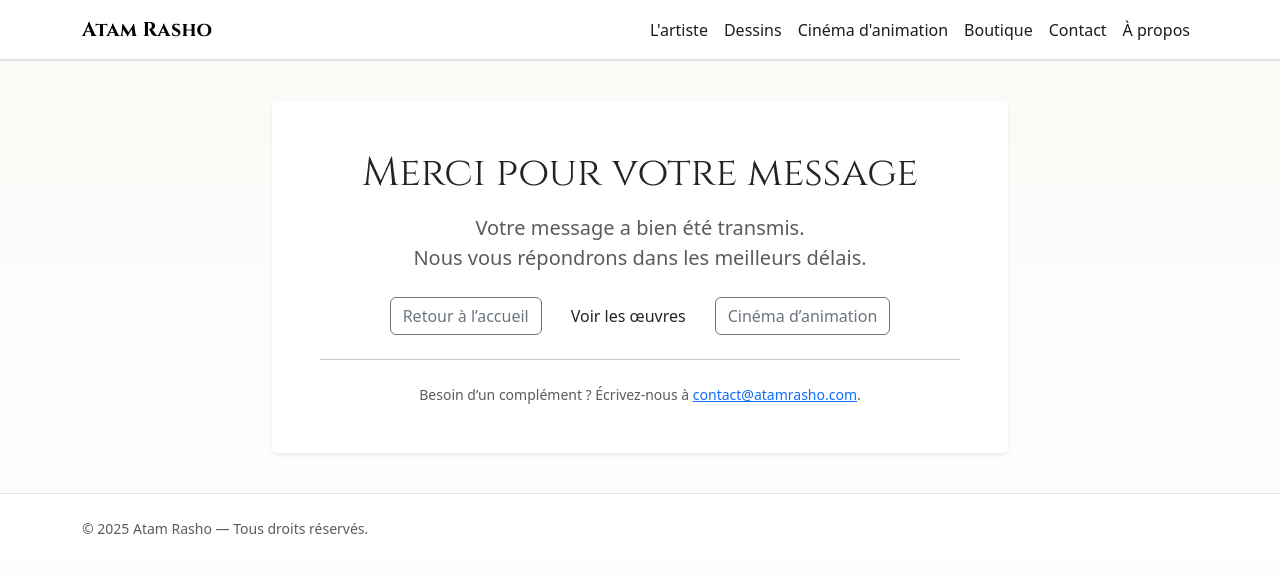
After one commit to zachov/vitrine-atamrasho, a PHP site: page /merci.php in a window 1280 px wide. The commit adds this page. Shown: the top 573 px of the page. Run offline with PHP 8.4, Linux system fonts and the light colour scheme.

Commit message:
optimisation SEO

```diff
--- a/cinema.php
+++ b/cinema.php
@@ -1,9 +1,11 @@
 <?php
+
 require_once __DIR__ . '/inc/config.php';
 $page_title = "Cinéma d’animation — Atam Rasho";
 $page_description = "Courts-métrages d’animation d’Atam Rasho : Jehanne, Voix des Soupirs, Le Fils Prodigue, La nuit sur le Mont Clair…";
 include __DIR__ . "/inc/head.php";
 include __DIR__ . "/data/cinema.php";
+$uses_video = true;
 
 /** Miniature sûre (YouTube auto, fichier local existant, sinon placeholder) */
 function resolve_thumb(array $f): string {
--- a/film.php
+++ b/film.php
@@ -1,6 +1,7 @@
 <?php
 require_once __DIR__ . '/inc/config.php';
 include __DIR__ . "/data/cinema.php";
+$uses_video = true;
 
 /** Miniature sûre (YouTube auto, fichier local existant, sinon placeholder) */
 function resolve_thumb(array $f): string {
--- a/inc/head.php
+++ b/inc/head.php
@@ -2,44 +2,122 @@
 // inc/head.php
 require_once __DIR__ . '/config.php';
 
-// Titre & meta par défaut (surchargés par page si besoin)
-if (!isset($page_title))       $page_title = $site_name . " — Site officiel";
-if (!isset($page_description)) $page_description = "Portfolio, œuvres et travaux d’animation de {$site_name}.";
+// =========================
+// Métas de page (fallbacks)
+// =========================
+$page_title       = $page_title       ?? ($site_name ?? 'Site');
+$page_description = $page_description ?? '';
+$page_og_image    = $page_og_image    ?? url('assets/img/og-default.jpg'); // 1200x630 conseillé
+$page_lang        = 'fr';
 
-$canonical = (isset($_SERVER['HTTPS']) && $_SERVER['HTTPS'] === 'on' ? 'https' : 'http')
-           . '://' . $_SERVER['HTTP_HOST'] . $_SERVER['REQUEST_URI'];
+// =========================
+// Canonical absolu
+// =========================
+$scheme    = (!empty($_SERVER['HTTPS']) && $_SERVER['HTTPS'] !== 'off') ? 'https' : 'http';
+$host      = $_SERVER['HTTP_HOST'] ?? 'localhost';
+$uri_path  = strtok($_SERVER['REQUEST_URI'] ?? '/', '?');
+$canonical = $scheme . '://' . $host . $uri_path;
+
+// =========================
+// Helper: versioning assets
+// =========================
+if (!function_exists('v')) {
+  function v(string $path): string {
+    $abs = rtrim($_SERVER['DOCUMENT_ROOT'] ?? __DIR__ . '/..', '/') . '/' . ltrim($path, '/');
+    $qs  = is_file($abs) ? ('?v=' . filemtime($abs)) : '';
+    return url($path) . $qs;
+  }
+}
+
+// =========================
+// Contexte page (préloads ciblés)
+// =========================
+$script_name = basename($_SERVER['SCRIPT_NAME'] ?? '');
+$is_home     = ($script_name === 'index.php' || rtrim($uri_path, '/') === '');
+$uses_video  = $uses_video ?? false; // Tu peux définir $uses_video = true dans cinema.php/film.php si tu veux des préconnects vidéo ciblés
 ?>
-<!DOCTYPE html>
-<html lang="fr">
+<!doctype html>
+<html lang="<?= $page_lang ?>">
 <head>
+  <!-- Charset/viewport en tout début -->
   <meta charset="utf-8">
   <meta name="viewport" content="width=device-width, initial-scale=1">
+
+  <!-- Titre & Description -->
   <title><?= htmlspecialchars($page_title) ?></title>
   <meta name="description" content="<?= htmlspecialchars($page_description) ?>">
   <link rel="canonical" href="<?= htmlspecialchars($canonical) ?>">
-  <link rel="icon" href="<?= $base_path ?>/assets/img/favicon.svg">
-  <link rel="stylesheet" href="<?= $base_path ?>/assets/css/style.css">
-  <!-- Bootstrap 5.3 (CSS + JS via CDN) -->
-  <link href="https://cdn.jsdelivr.net/npm/bootstrap@5.3.3/dist/css/bootstrap.min.css" rel="stylesheet" integrity="" crossorigin="anonymous">
-  <script src="https://cdn.jsdelivr.net/npm/bootstrap@5.3.3/dist/js/bootstrap.bundle.min.js" defer integrity="" crossorigin="anonymous"></script>
-  <!-- Bootstrap Icons (CDN) -->
-  <link rel="stylesheet" href="https://cdn.jsdelivr.net/npm/bootstrap-icons@1.11.3/font/bootstrap-icons.css">
-  <link rel="stylesheet" href="https://cdn.jsdelivr.net/npm/glightbox/dist/css/glightbox.min.css">
-  <script src="https://cdn.jsdelivr.net/npm/glightbox/dist/js/glightbox.min.js" defer></script>
-  <link href="https://fonts.googleapis.com/css2?family=Cormorant+Garamond:wght@400;600&family=Cinzel:wght@500&display=swap" rel="stylesheet">
-  <link rel="preconnect" href="https://fonts.googleapis.com">
-  <link rel="preconnect" href="https://fonts.gstatic.com" crossorigin>
-  <link href="https://fonts.googleapis.com/css2?family=Cinzel:wght@500;700&family=Inter:wght@400;600;700&display=swap" rel="stylesheet">
-  <!-- (Optionnel) Police Google Fonts :
-  <link rel="preconnect" href="https://fonts.googleapis.com">
-  <link rel="preconnect" href="https://fonts.gstatic.com" crossorigin>
-  <link href="https://fonts.googleapis.com/css2?family=Poppins:wght@300;500;700&display=swap" rel="stylesheet">
-  -->
+
+  <!-- Indexation -->
+  <meta name="robots" content="index,follow">
+
+  <!-- Open Graph / Twitter -->
+  <meta property="og:type" content="website">
+  <meta property="og:site_name" content="<?= htmlspecialchars($site_name) ?>">
   <meta property="og:title" content="<?= htmlspecialchars($page_title) ?>">
   <meta property="og:description" content="<?= htmlspecialchars($page_description) ?>">
-  <meta property="og:type" content="website">
+  <meta property="og:image" content="<?= htmlspecialchars($page_og_image) ?>">
   <meta property="og:url" content="<?= htmlspecialchars($canonical) ?>">
-  <meta property="og:image" content="<?= $base_path ?>/assets/img/og-cover.jpg">
+  <!-- (Optionnel) dimensions OG si ton image par défaut est 1200x630 -->
+  <meta property="og:image:width" content="1200">
+  <meta property="og:image:height" content="630">
+  <meta name="twitter:card" content="summary_large_image">
+  <meta name="twitter:title" content="<?= htmlspecialchars($page_title) ?>">
+  <meta name="twitter:description" content="<?= htmlspecialchars($page_description) ?>">
+  <meta name="twitter:image" content="<?= htmlspecialchars($page_og_image) ?>">
+
+  <!-- Favicon / PWA -->
+  <link rel="icon" href="<?= v('assets/img/favicon.ico') ?>">
+  <link rel="apple-touch-icon" href="<?= v('assets/img/apple-touch-icon.png') ?>">
+  <link rel="manifest" href="<?= v('assets/manifest.webmanifest') ?>">
+  <meta name="theme-color" content="#ffffff">
+
+  <!-- Perf: preconnect (polices & éventuels players vidéo) -->
+  <link rel="preconnect" href="https://fonts.googleapis.com" crossorigin>
+  <link rel="preconnect" href="https://fonts.gstatic.com" crossorigin>
+  <?php if (!empty($uses_video)): ?>
+    <!-- Domaines players pour éviter le coût DNS/TLS au clic -->
+    <link rel="preconnect" href="https://www.youtube.com" crossorigin>
+    <link rel="preconnect" href="https://i.ytimg.com" crossorigin>
+    <link rel="preconnect" href="https://img.youtube.com" crossorigin>
+    <link rel="preconnect" href="https://player.vimeo.com" crossorigin>
+    <link rel="preconnect" href="https://i.vimeocdn.com" crossorigin>
+  <?php endif; ?>
+
+  <!-- Polices (display=swap pour éviter les flashes) -->
+  <link href="https://fonts.googleapis.com/css2?family=Cinzel:wght@400;600;700&display=swap" rel="stylesheet">
+
+  <!-- CSS (preload + feuille) -->
+  <link rel="preload" href="<?= v('assets/css/style.css') ?>" as="style">
+  <link rel="stylesheet" href="<?= v('assets/css/style.css') ?>">
+
+  <!-- Bootstrap 5 (CSS) -->
+  <link rel="preload" href="https://cdn.jsdelivr.net/npm/bootstrap@5.3.3/dist/css/bootstrap.min.css" as="style" crossorigin>
+  <link href="https://cdn.jsdelivr.net/npm/bootstrap@5.3.3/dist/css/bootstrap.min.css" rel="stylesheet" crossorigin>
+
+  <!-- GLightbox (CSS) -->
+  <link rel="preload" href="https://cdn.jsdelivr.net/npm/glightbox/dist/css/glightbox.min.css" as="style" crossorigin>
+  <link href="https://cdn.jsdelivr.net/npm/glightbox/dist/css/glightbox.min.css" rel="stylesheet" crossorigin>
+
+  <!-- Préchargements ciblés (ex: image héro en page d’accueil) -->
+  <?php if ($is_home): ?>
+    <link rel="preload" as="image" href="<?= url('assets/img/bandeau.png') ?>">
+  <?php endif; ?>
+
+  <!-- JS (defer pour ne pas bloquer le rendu) -->
+  <script defer src="https://cdn.jsdelivr.net/npm/bootstrap@5.3.3/dist/js/bootstrap.bundle.min.js" crossorigin></script>
+  <script defer src="https://cdn.jsdelivr.net/npm/glightbox/dist/js/glightbox.min.js" crossorigin></script>
+
+  <!-- Init GLightbox + helper "is-loaded" pour images -->
+  <script>
+    document.addEventListener('DOMContentLoaded', function(){
+      if (window.GLightbox) { GLightbox({ selector: '.glightbox' }); }
+      document.querySelectorAll('img').forEach(img => {
+        if (img.complete) img.classList.add('is-loaded');
+        img.addEventListener('load', () => img.classList.add('is-loaded'));
+      });
+    });
+  </script>
 </head>
 <body>
-<?php include __DIR__ . '/header.php'; ?>
+  <?php include __DIR__ . '/header.php'; ?>
--- a/index.php
+++ b/index.php
@@ -14,7 +14,7 @@ include __DIR__ . "/inc/head.php"; // charge aussi url()
     >
     <div class="position-relative container text-center py-5" style="z-index:2;">
       <div class="bg-white bg-opacity-75 p-4 rounded shadow-lg d-inline-block">
-        <h1 class="display-5 fw-bold mb-3">Bienvenue dans mon univers</h1>
+        <h1 class="display-5 fw-bold mb-3">Accueil - Atam Rasho</h1>
         <p class="lead mb-3">Entre art contemporain et cinéma d’animation,<br> explorez mes dernières créations.</p>
         <a href="<?= url('dessins') ?>" class="btn btn-brand btn-lg">Voir les dessins</a>
       </div>
--- /dev/null
+++ b/merci.php
@@ -0,0 +1,35 @@
+<?php
+// merci.php
+$page_title = "Merci — Atam Rasho";
+$page_description = "Confirmation d’envoi du formulaire de contact sur le site d’Atam Rasho.";
+include __DIR__ . "/inc/head.php";
+?>
+
+<main class="container section">
+  <div class="row justify-content-center">
+    <div class="col-12 col-lg-8">
+      <div class="card border-0 shadow-sm p-4 p-md-5 text-center">
+        <h1 class="mb-3">Merci pour votre message</h1>
+        <p class="lead text-body-secondary mb-4">
+          Votre message a bien été transmis.<br>
+          Nous vous répondrons dans les meilleurs délais.
+        </p>
+
+        <div class="d-flex flex-wrap justify-content-center gap-3">
+          <a href="<?= url('') ?>" class="btn btn-outline-secondary">Retour à l’accueil</a>
+          <a href="<?= url('dessins') ?>" class="btn btn-brand">Voir les œuvres</a>
+          <a href="<?= url('cinema') ?>" class="btn btn-outline-secondary">Cinéma d’animation</a>
+        </div>
+
+        <hr class="my-4">
+
+        <p class="small text-muted mb-0">
+          Besoin d’un complément ? Écrivez-nous à
+          <a class="link-primary" href="mailto:contact@atamrasho.com">contact@atamrasho.com</a>.
+        </p>
+      </div>
+    </div>
+  </div>
+</main>
+
+<?php include __DIR__ . "/inc/footer.php"; ?>
--- /dev/null
+++ b/robots.txt
@@ -0,0 +1,4 @@
+User-agent: *
+Allow: /
+
+Sitemap: https://votre-domaine-ou-render/sitemap.php
```
Also changed, not shown: 404.php (added, +36 -0 lines), sitemap.php (added, +47 -0 lines), .htaccess, assets/img/apple-touch-icon.png (added), assets/img/favicon.ico (added), assets/img/og-default.jpg (added), assets/manifest.webmanifest (added).
